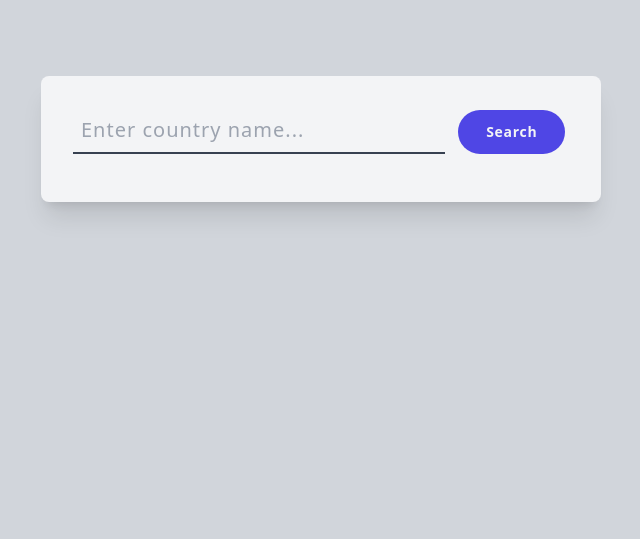
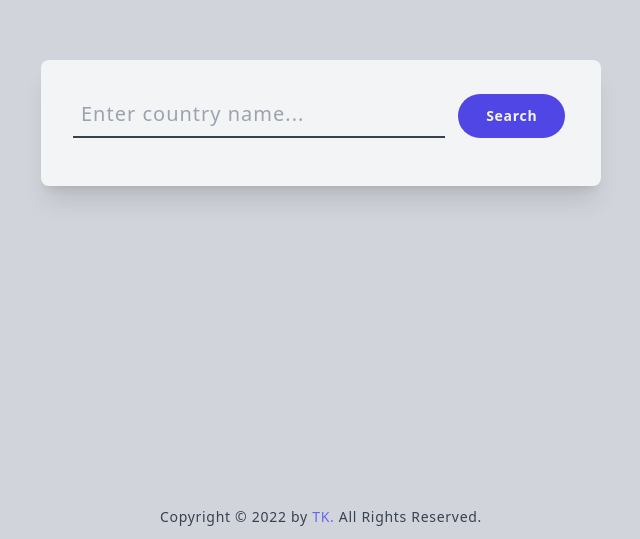
Before and after one commit to Tochukwu-Nwosu/country-app, a website: page src/index.html in a window 1280 px wide. Shown: the part 261-800 px from the top of the page, without its empty margins (319-959 px from the left). Drawn offline with Linux system fonts and the light colour scheme.

Commit message:
added Footer

```diff
--- a/src/index.html
+++ b/src/index.html
@@ -8,9 +8,10 @@
     <script defer src="script.js"></script>
     <title>Country App</title>
 </head>
-<body class="bg-gray-300 py-8 flex justify-center items-center min-h-screen">
+<body class="bg-gray-300 py-8 flex justify-center items-center min-h-screen relative">
 
-    <div class="w-[80%] sm:w-[30rem] xl:w-[35rem] bg-gray-100 p-8 rounded-lg shadow-xl">
+    <!-- Main Content -->
+    <div class="w-[80%] sm:w-[30rem] xl:w-[35rem] bg-gray-100 p-8 rounded-lg shadow-xl mb-8">
         <div class="m-b-4 sm:text-xl">
             <input class="w-full sm:w-[70%] xl:w-9/12 mb-4 bg-gray-100 border-b-2 border-b-gray-700 p-2 text-gray-700 tracking-wider focus:outline-none focus:ring focus:border-none focus:ring-gray-700 focus:rounded-lg focus:ring-offset-2 focus:ring-opacity-50 transition ease-linear" type="text" placeholder="Enter country name...">
             <button class="sm:ml-2 px-5 sm:px-7 py-2 sm:py-3 rounded-3xl bg-indigo-600 text-gray-100 text-sm font-semibold tracking-wider hover:bg-indigo-400 active:bg-indigo-700 focus:outline-none focus:ring focus:ring-indigo-600 focus:ring-offset-2 focus:ring-opacity-50 transition ease-linear">Search</button>
@@ -18,5 +19,10 @@
         <div id="result"></div>
     </div>
 
+    <!-- Footer -->
+    <div class="absolute bottom-3 left-0 w-full text-center text-sm text-gray-700 tracking-wider">
+        Copyright &copy; 2022 by <a class="text-indigo-500 hover:text-indigo-400 rounded-lg outline-none focus:ring focus:ring-indigo-600 focus:ring-offset-2 focus:ring-opacity-50 transition ease-linear" href="https://github.com/Tochukwu-Nwosu" target="_blank">TK.</a> All Rights Reserved.
+    </div>
+
 </body>
 </html>
```
Also changed, not shown: dist/output.css.
